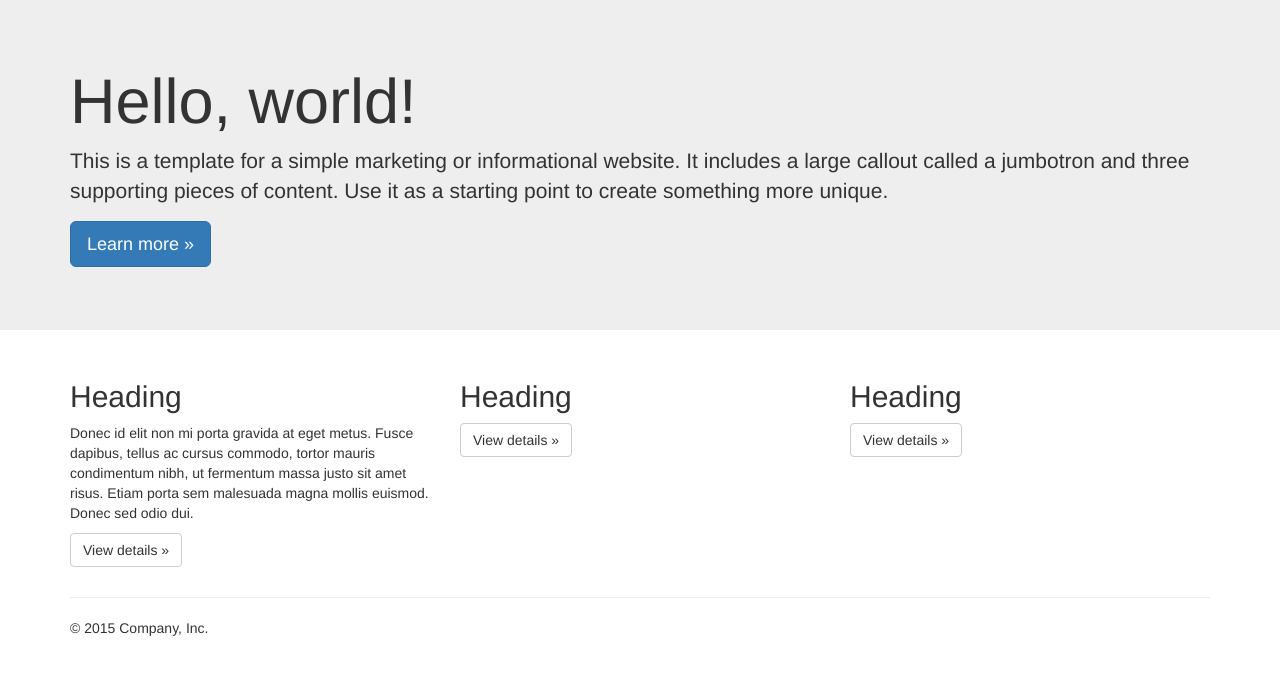
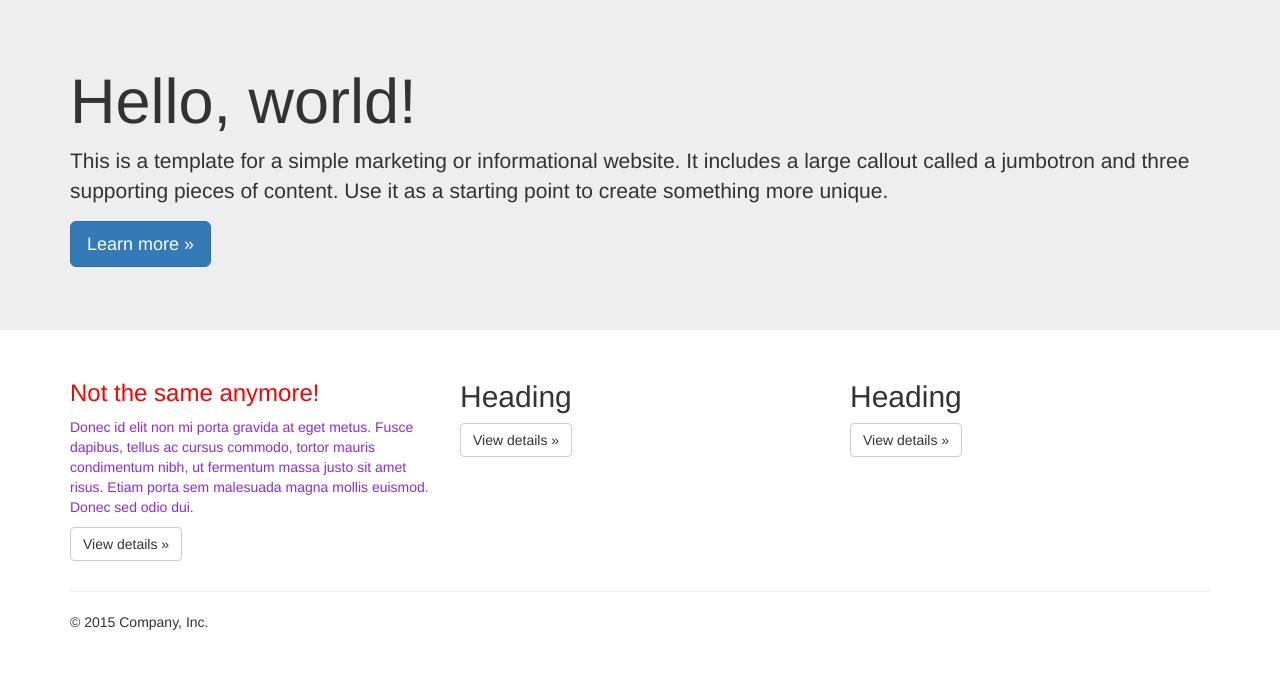
Before and after one commit to sekale/Django-Python_1, a Django app: template static/templates/base.html in a window 1280 px wide. Shown: the part 51-726 px from the top of the page. Run offline with Django 3.2, Linux system fonts and the light colour scheme; the template is opened without the code that fills it, so the values that code supplies are empty; parts of the project's set-up code (start-up, migrations or seed data) failed here and were passed over; some libraries are stand-ins or nearby versions.

Commit message:
Played around with CSS a bit

```diff
--- a/static/templates/base.html
+++ b/static/templates/base.html
@@ -72,8 +72,8 @@
       <!-- Example row of columns -->
       <div class="row">
         <div class="col-md-4">
-          <h2>Heading</h2>
-          <p>Donec id elit non mi porta gravida at eget metus. Fusce dapibus, tellus ac cursus commodo, tortor mauris condimentum nibh, ut fermentum massa justo sit amet risus. Etiam porta sem malesuada magna mollis euismod. Donec sed odio dui. </p>
+<h2 style="color: red;font-size: x-large;">Not the same anymore!</h2>
+    <p style="color: blueviolet;">Donec id elit non mi porta gravida at eget metus. Fusce dapibus, tellus ac cursus commodo, tortor mauris condimentum nibh, ut fermentum massa justo sit amet risus. Etiam porta sem malesuada magna mollis euismod. Donec sed odio dui. </p>
           <p><a class="btn btn-default" href="#" role="button">View details &raquo;</a></p>
         </div>
         <div class="col-md-4">
```
